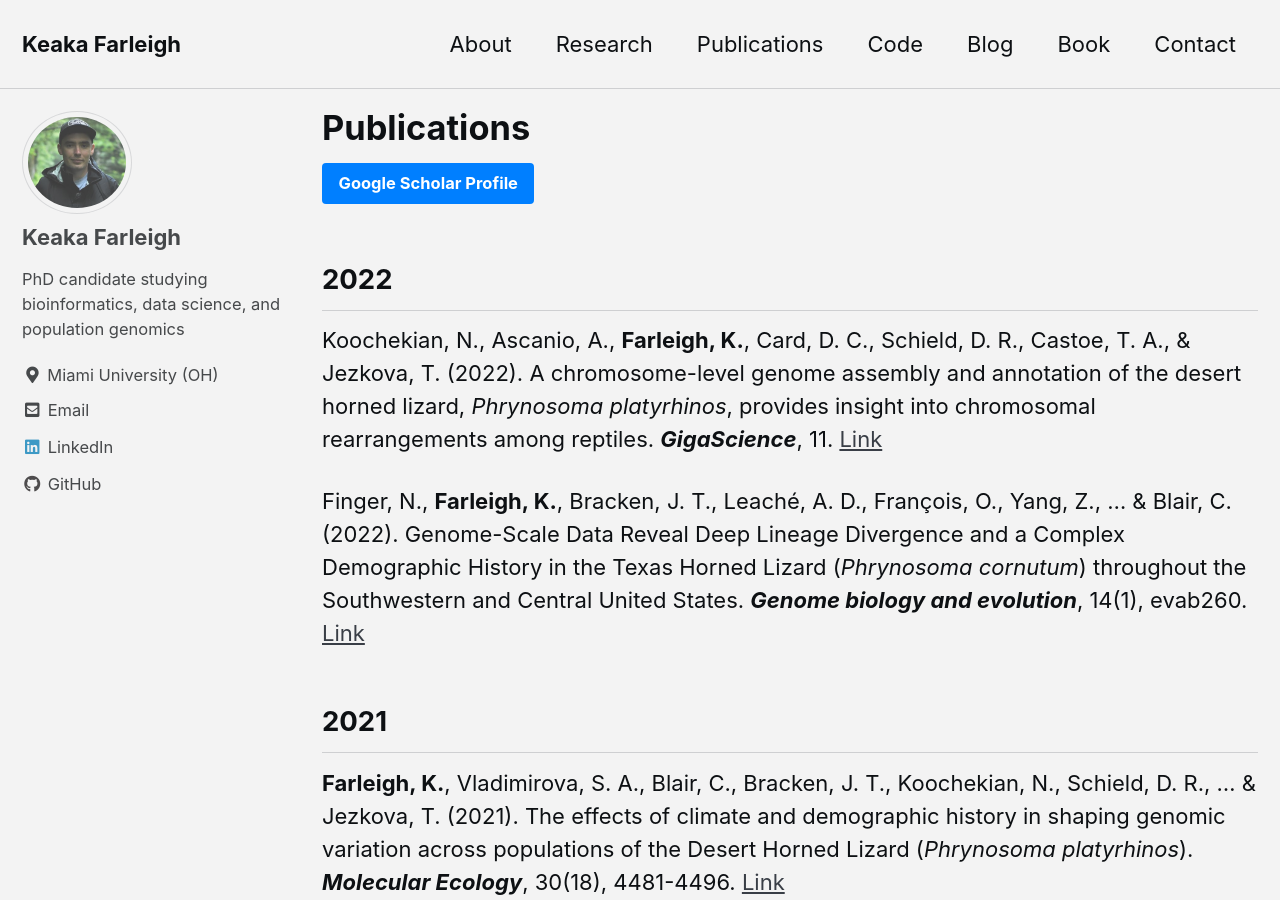
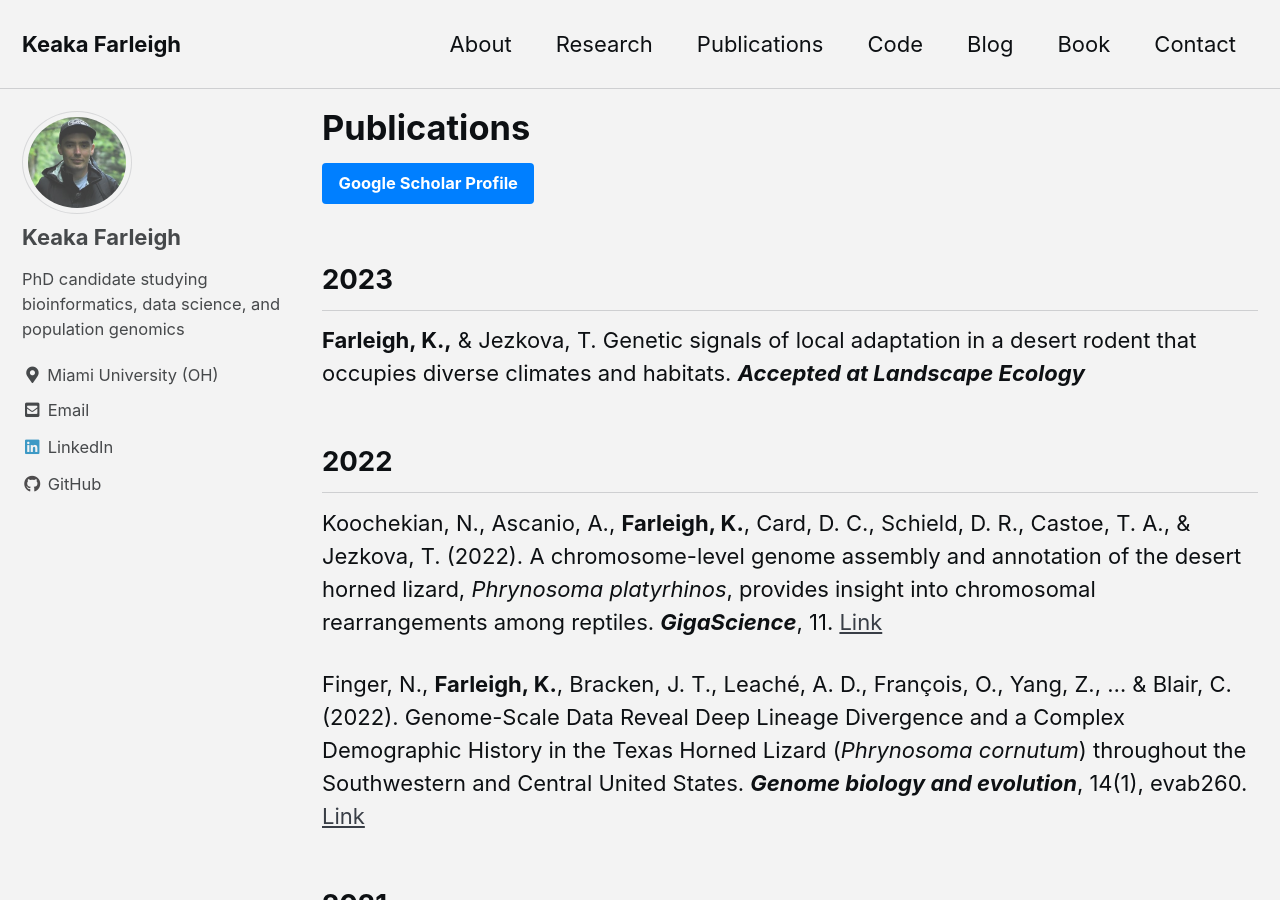
Before and after one commit to kfarleigh/kfarleigh.github.io, a Jekyll site: the page built from _pages/publications.md, in a window 1280 px wide and 900 px high. Built offline with Jekyll 4.4.1, drawn with Linux system fonts in a browser that asks for light colours; cached includes are drawn as plain includes.

Commit message:
Updated after Microps was accepted to Landscape Ecology

```diff
--- a/_pages/publications.md
+++ b/_pages/publications.md
@@ -6,6 +6,9 @@ author_profile: true
 ---
 
 [Google Scholar Profile](https://scholar.google.com/citations?user=ZKbwA2oAAAAJ&hl=en){: .btn .btn--info .text-center}
+
+## 2023
+__Farleigh, K.,__ & Jezkova, T. Genetic signals of local adaptation in a desert rodent that occupies diverse climates and habitats. __*Accepted at Landscape Ecology*__
 
 ## 2022
 
```
Also changed, not shown: _pages/about.md (+1 -1 lines), _pages/code.md (+2 -1 lines), 1 other file.
